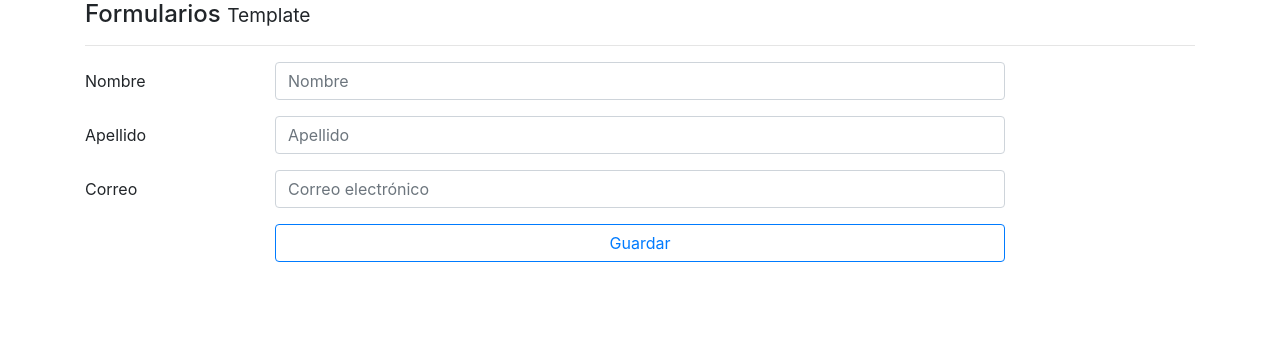
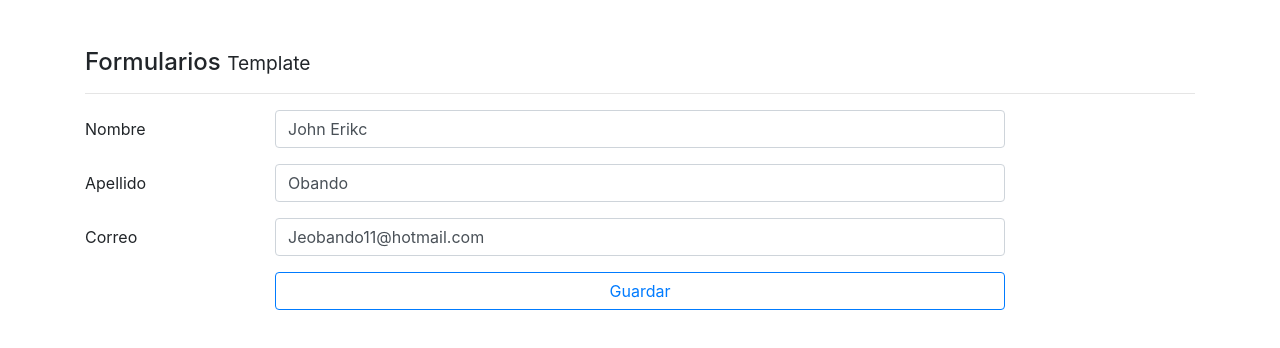
Before and after one commit to JohnErikcObando/Angular-Formularios, an Angular app: page /template in a window 1280 px wide. Shown: the top 348 px of the page. Built offline with nearby package versions, Linux system fonts and the light colour scheme.

Commit message:
validacion de formulario template

```diff
--- a/src/app/pages/template/template.component.html
+++ b/src/app/pages/template/template.component.html
@@ -1,6 +1,6 @@
-<h4>Formularios <small> Template </small></h4>
+<h4 class="mt-5">Formularios <small> Template </small></h4>
 <hr>
-<form autocomplete="off">
+<form autocomplete="off" (ngSubmit)="guardar( forma )" #forma="ngForm">
 
   <div>
 
@@ -10,7 +10,17 @@
 
         <input class="form-control"
                type="text"
-               placeholder="Nombre">
+               name="nombre"
+               placeholder="Nombre"
+               [class.is-invalid]="nombre.invalid && nombre.touched"
+               [ngModel]="usuario.nombre"
+               required
+               minlength="5"
+               #nombre="ngModel">
+
+               <small  *ngIf="nombre.invalid && nombre.touched"
+                    class="from-text text-danger">Ingrese 5 letras
+               </small>
       </div>
     </div>
 
@@ -20,7 +30,17 @@
 
         <input class="form-control"
                type="text"
-               placeholder="Apellido">
+               name="apellido"
+               placeholder="Apellido"
+               [class.is-invalid]="apellido.invalid && apellido.touched"
+               [ngModel]="usuario.apellido"
+               required
+               minlength="5"
+               #apellido="ngModel">
+
+               <small  *ngIf="apellido.invalid && apellido.touched"
+                    class="from-text text-danger"> Ingrese 5 letras
+               </small>
       </div>
     </div>
 
@@ -32,7 +52,17 @@
 
       <input class="form-control"
              type="email"
-             placeholder="Correo electrónico">
+             name="correo"
+             placeholder="Correo electrónico"
+             [class.is-invalid]="email.invalid && email.touched"
+             [ngModel]="usuario.email"
+             pattern="[a-z0-9A-Z._%+-]+@[a-z0-9A-Z.-]+\.[a-z]{2,3}$"
+             required
+             #email="ngModel">
+
+             <small  *ngIf="email.invalid && email.touched"
+                    class="from-text text-danger">Ingrese un Correo valido
+            </small>
     </div>
   </div>
 
--- a/src/app/pages/template/template.component.ts
+++ b/src/app/pages/template/template.component.ts
@@ -1,4 +1,5 @@
 import { Component, OnInit } from '@angular/core';
+import { NgForm } from '@angular/forms';
 
 @Component({
   selector: 'app-template',
@@ -7,9 +8,30 @@ import { Component, OnInit } from '@angular/core';
 })
 export class TemplateComponent implements OnInit {
 
+
+  usuario={
+    nombre:'John Erikc',
+    apellido:'Obando',
+    email:'Jeobando11@hotmail.com'
+  }
+
   constructor() { }
 
   ngOnInit(): void {
   }
 
+  guardar( forma:NgForm){
+    console.log('Submit disparado', forma);
+
+    if(forma.invalid){
+
+      Object.values(forma.controls).forEach(control =>{
+        control.markAllAsTouched();
+      })
+      return;
+    }
+
+    console.log(forma.value);
+  }
+
 }
--- a/src/index.html
+++ b/src/index.html
@@ -6,7 +6,7 @@
   <base href="/">
   <meta name="viewport" content="width=device-width, initial-scale=1">
   <link rel="icon" type="image/x-icon" href="favicon.ico">
-  <link rel="stylesheet" href="https://maxcdn.bootstrapcdn.com/bootstrap/4.0.0/css/bootstrap.min.css" integrity="sha384-Gn5384xqQ1aoWXA+058RXPxPg6fy4IWvTNh0E263XmFcJlSAwiGgFAW/dAiS6JXm" crossorigin="anonymous">
+  <link rel="stylesheet" href="https://cdn.jsdelivr.net/npm/bootstrap@4.6.0/dist/css/bootstrap.min.css" integrity="sha384-B0vP5xmATw1+K9KRQjQERJvTumQW0nPEzvF6L/Z6nronJ3oUOFUFpCjEUQouq2+l" crossorigin="anonymous">
 </head>
 <body>
   <app-root></app-root>
```
Also changed, not shown: src/app/app.module.ts (+9 -1 lines), src/app/services/pais.service.ts (added, +9 -0 lines).
